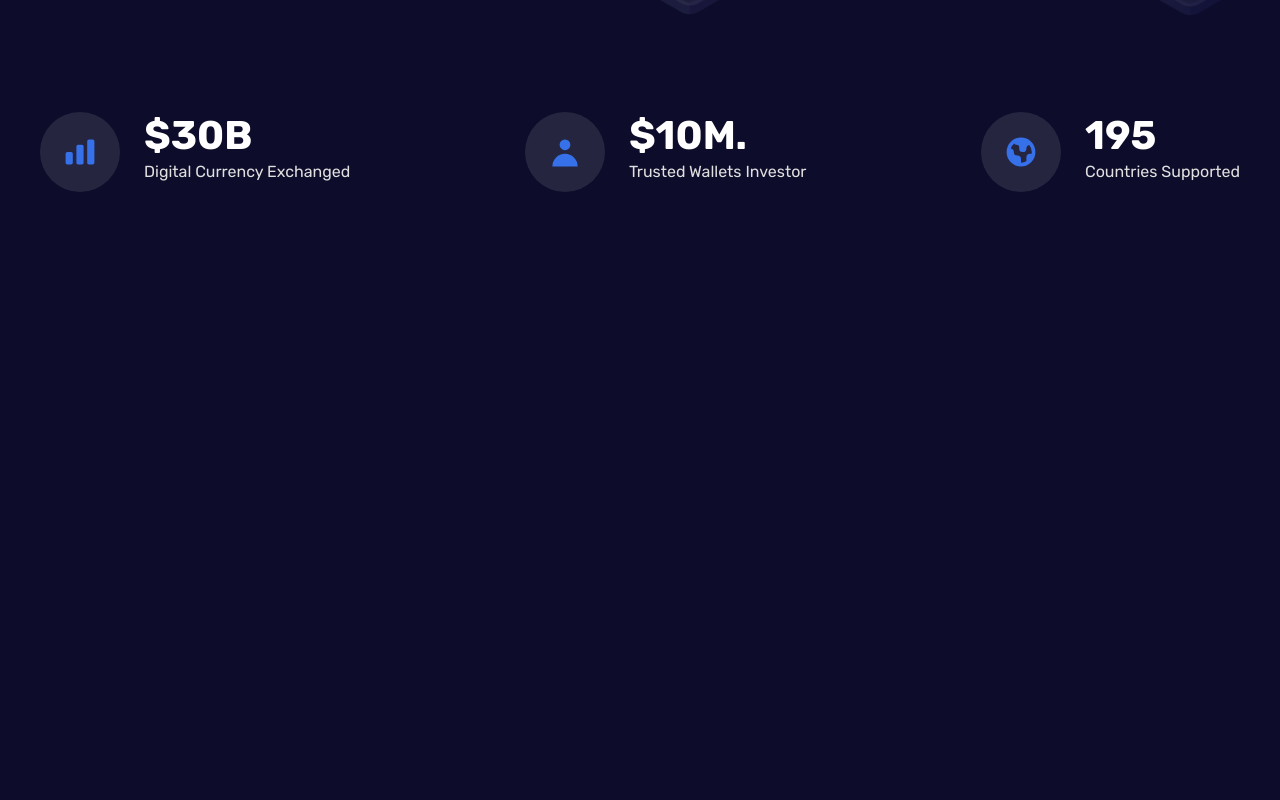
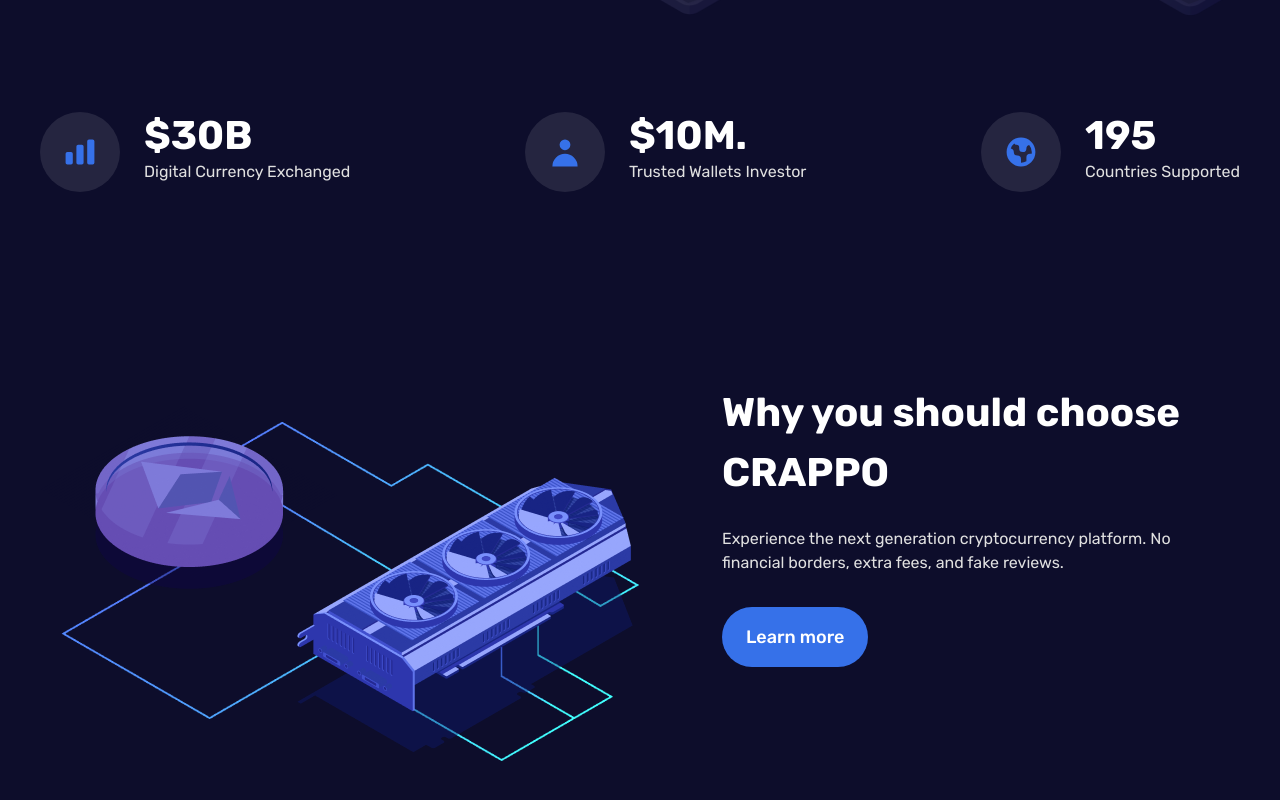
Before and after one commit to Rauf-pro/crypto-website, a React (Create React App) app: page / in a window 1280 px wide. Shown: the part 708-1508 px from the top of the page. Before the commit the page ends 900 px from the top, so only its background shows below. Built offline with nearby package versions, Linux system fonts and the light colour scheme.

Commit message:
add: why component to app root

```diff
--- a/src/App.js
+++ b/src/App.js
@@ -5,6 +5,7 @@ import Hero from "./components/Hero";
 import Header from "./components/Header";
 import NavMobile from "./components/NavMobile";
 import Stats from "./components/Stats";
+import Why from "./components/Why";
 
 // import aos
 import Aos from "aos";
@@ -28,6 +29,8 @@ const App = () => {
         <NavMobile setNavMobile = {setNavMobile} />
       </div>
       <Stats/>
+      <Why/>
+      <div className="h-[2000px]"></div>
     </div>
   );
 };
--- a/src/components/Why.js
+++ b/src/components/Why.js
@@ -1,7 +1,30 @@
-import React from 'react';
+import React from "react";
+
+// import images
+import Image from "../assets/img/why-img.png";
 
 const Why = () => {
-  return <div>Why</div>;
+  return (
+    <section className="section">
+      <div className="container mx-auto">
+        <div className="flex flex-col items-center gap-x-8 lg:flex-row">
+          {/* image */}
+          <div className="order-2 lg:order-1" data-aos="fade-right" data-aos-offset="400">
+            <img src={Image} alt="" />
+          </div>
+          {/* text */}
+          <div className="order-1 lg:order-2 max-w-[480px]" data-aos="fade-left" data-aos-offset="400">
+            <h2 className="section-title">Why you should choose CRAPPO</h2>
+            <p className="section-subtitle">
+              Experience the next generation cryptocurrency platform. No
+              financial borders, extra fees, and fake reviews.
+            </p>
+            <button className="btn px-6">Learn more</button>
+          </div>
+        </div>
+      </div>
+    </section>
+  );
 };
 
 export default Why;
```
